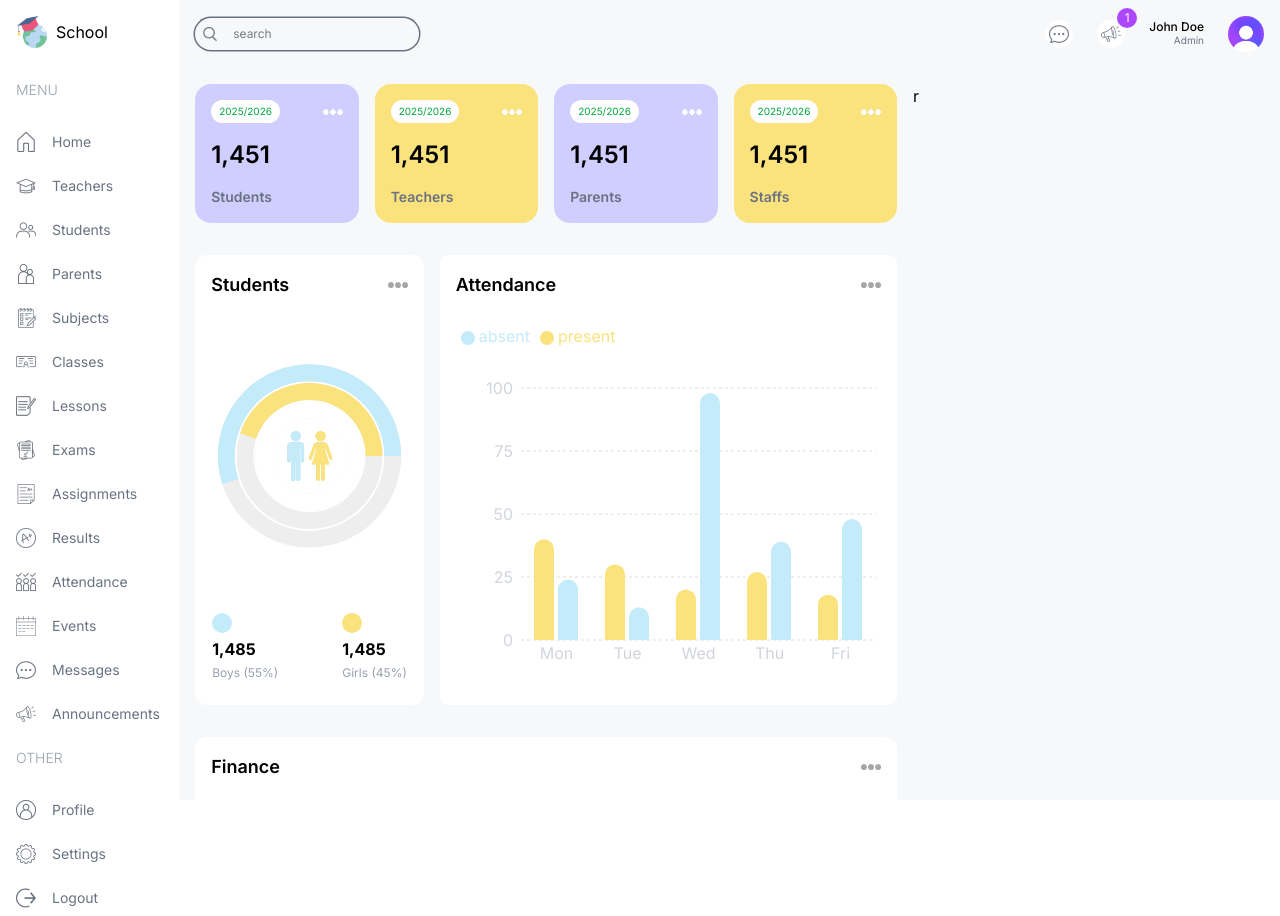
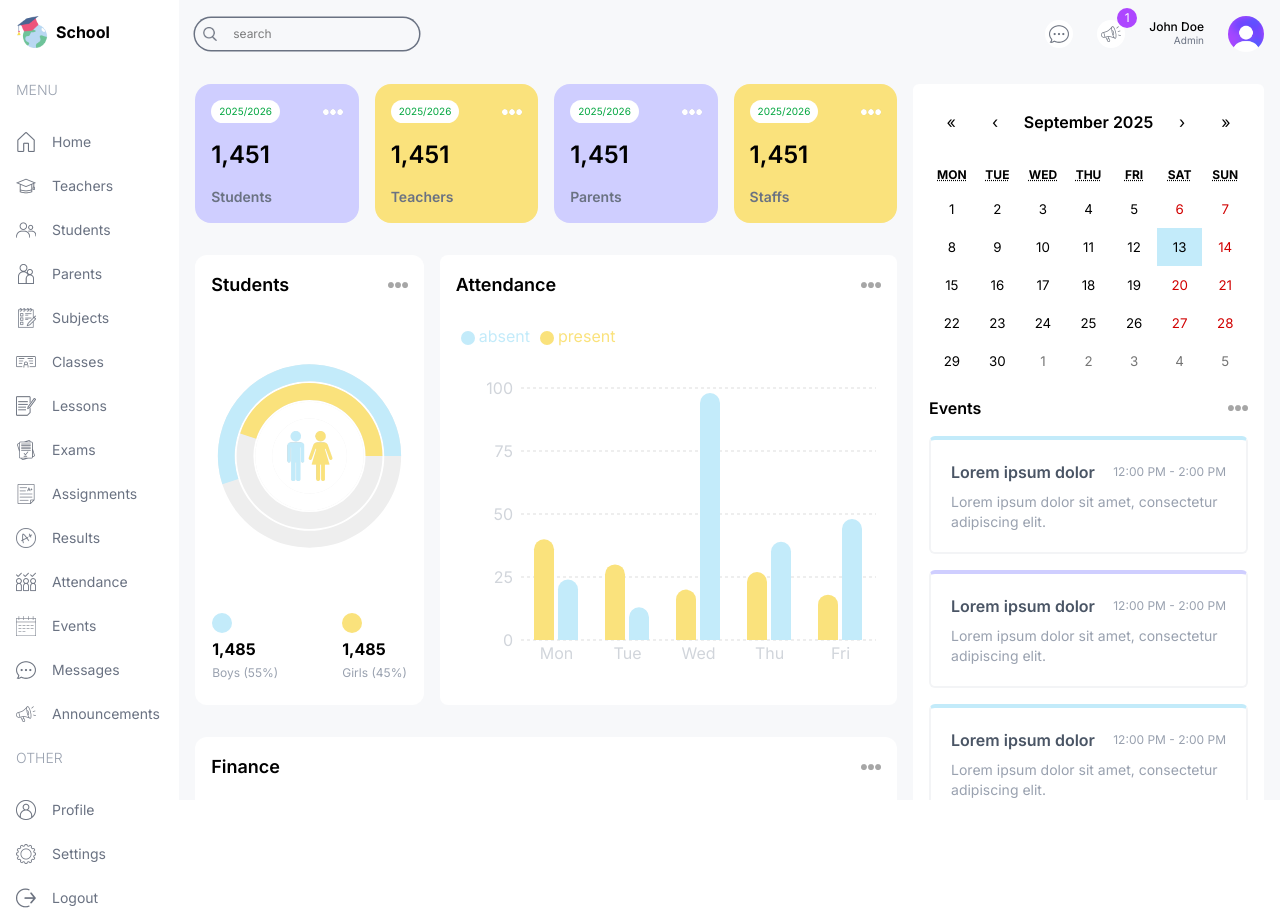
Before and after one commit to PULAK-SN/school-management, a Next.js app: page /admin in a window 1280 px wide. Built offline with nearby package versions, Linux system fonts and the light colour scheme.

Commit message:
Admin dashboard design (react calendar, Event and Announcement component)

```diff
--- a/app/(dashboard)/admin/page.tsx
+++ b/app/(dashboard)/admin/page.tsx
@@ -1,6 +1,8 @@
 import {
+  Announcements,
   AttendanceChart,
   CountChart,
+  EventCalendar,
   FinanceChart,
   UserCard,
 } from "@/components";
@@ -37,7 +39,10 @@ const AdminPage = () => {
       </div>
 
       {/* right */}
-      <div className="w-full lg:w-1/3">r</div>
+      <div className="w-full lg:w-1/3 flex flex-col gap-8">
+        <EventCalendar />
+        <Announcements />
+      </div>
     </div>
   );
 };
--- a/app/(dashboard)/layout.tsx
+++ b/app/(dashboard)/layout.tsx
@@ -16,7 +16,7 @@ export default function DashboardLayout({
           className="flex items-center justify-center lg:justify-start gap-2"
         >
           <Image src={"/logo.png"} alt="logo" height={32} width={32} />
-          <span className="hidden lg:block">School</span>
+          <span className="hidden lg:block font-bold">School</span>
         </Link>
         <Menu />
       </div>
--- a/app/globals.css
+++ b/app/globals.css
@@ -36,3 +36,17 @@ body {
   color: var(--foreground); */
   font-family: Arial, Helvetica, sans-serif;
 }
+
+.react-calendar {
+  width: 100% !important;
+  border: none !important;
+  font-family: Inter, sans-serif;
+}
+.react-calendar__navigation__label__labelText {
+  font-weight: 600;
+}
+
+.react-calendar__tile--active {
+  background-color: var(--sky) !important;
+  color: #000 !important;
+}
--- /dev/null
+++ b/components/announcements.tsx
@@ -0,0 +1,52 @@
+const Announcements = () => {
+  return (
+    <div className="bg-white p-4 rounded-md">
+      <div className="flex items-center justify-between">
+        <h1 className="text-xl font-semibold">Announcements</h1>
+        <span className="text-xs text-gray-400">View All</span>
+      </div>
+      <div className="flex flex-col gap-4 mt-4">
+        <div className="bg-skyLight p-4 rounded-md">
+          <div className="flex items-center justify-between">
+            <h2 className="font-medium">Lorem ipsum dolor sit amet.</h2>
+            <span className="text-xs rounded-md text-gray-400 px-1 py-1 bg-white">
+              2025-01-05
+            </span>
+          </div>
+          <p className="text-sm text-gray-400 mt-1">
+            Lorem, ipsum dolor sit amet consectetur adipisicing elit. Eaque
+            rerum molestias, ut quis cum quae veniam quisquam sed eum sequi!
+          </p>
+        </div>
+
+        <div className="bg-purpleLight p-4 rounded-md">
+          <div className="flex items-center justify-between">
+            <h2 className="font-medium">Lorem ipsum dolor sit amet.</h2>
+            <span className="text-xs rounded-md text-gray-400 px-1 py-1 bg-white">
+              2025-01-05
+            </span>
+          </div>
+          <p className="text-sm text-gray-400 mt-1">
+            Lorem, ipsum dolor sit amet consectetur adipisicing elit. Eaque
+            rerum molestias, ut quis cum quae veniam quisquam sed eum sequi!
+          </p>
+        </div>
+
+        <div className="bg-yellowLight p-4 rounded-md">
+          <div className="flex items-center justify-between">
+            <h2 className="font-medium">Lorem ipsum dolor sit amet.</h2>
+            <span className="text-xs rounded-md text-gray-400 px-1 py-1 bg-white">
+              2025-01-05
+            </span>
+          </div>
+          <p className="text-sm text-gray-400 mt-1">
+            Lorem, ipsum dolor sit amet consectetur adipisicing elit. Eaque
+            rerum molestias, ut quis cum quae veniam quisquam sed eum sequi!
+          </p>
+        </div>
+      </div>
+    </div>
+  );
+};
+
+export default Announcements;
--- /dev/null
+++ b/components/event-calendar.tsx
@@ -0,0 +1,41 @@
+"use client";
+
+import Image from "next/image";
+import { eventsData as events } from "@/constants";
+import { useState } from "react";
+import Calendar from "react-calendar";
+import "react-calendar/dist/Calendar.css";
+
+type ValuePiece = Date | null;
+type Value = ValuePiece | [ValuePiece, ValuePiece];
+
+const EventCalendar = () => {
+  const [value, onChange] = useState<Value>(new Date());
+
+  return (
+    <div className="bg-white p-4 rounded-md">
+      <Calendar onChange={onChange} value={value} />
+
+      <div className="flex items-center justify-between">
+        <h1 className="font-xl font-semibold my-4">Events</h1>
+        <Image src={"/moreDark.png"} alt="more" height={20} width={20} />
+      </div>
+      <div className="flex flex-col gap-4">
+        {events.map((event) => (
+          <div
+            className="p-5 rounded-md border-2 border-gray-100 border-t-4 odd:border-t-sky even:border-t-purple"
+            key={event.id}
+          >
+            <div className="flex items-center justify-between">
+              <h1 className="font-semibold text-gray-600">{event.title}</h1>
+              <span className="text-gray-400 text-xs">{event.time}</span>
+            </div>
+            <p className="mt-2 text-gray-400 text-sm">{event.description}</p>
+          </div>
+        ))}
+      </div>
+    </div>
+  );
+};
+
+export default EventCalendar;
--- a/components/index.ts
+++ b/components/index.ts
@@ -4,5 +4,16 @@ import UserCard from "./user-card";
 import CountChart from "./count-chart";
 import AttendanceChart from "./attendance-chart";
 import FinanceChart from "./finance-chart";
+import EventCalendar from "./event-calendar";
+import Announcements from "./announcements";
 
-export { Navbar, Menu, UserCard, CountChart, AttendanceChart, FinanceChart };
+export {
+  Navbar,
+  Menu,
+  UserCard,
+  CountChart,
+  AttendanceChart,
+  FinanceChart,
+  EventCalendar,
+  Announcements,
+};
--- a/constants/index.ts
+++ b/constants/index.ts
@@ -193,3 +193,24 @@ export const incomeData = [
     expence: 4300,
   },
 ];
+
+export const eventsData = [
+  {
+    id: 1,
+    title: "Lorem ipsum dolor",
+    time: "12:00 PM - 2:00 PM",
+    description: "Lorem ipsum dolor sit amet, consectetur adipiscing elit.",
+  },
+  {
+    id: 2,
+    title: "Lorem ipsum dolor",
+    time: "12:00 PM - 2:00 PM",
+    description: "Lorem ipsum dolor sit amet, consectetur adipiscing elit.",
+  },
+  {
+    id: 3,
+    title: "Lorem ipsum dolor",
+    time: "12:00 PM - 2:00 PM",
+    description: "Lorem ipsum dolor sit amet, consectetur adipiscing elit.",
+  },
+];
--- a/package.json
+++ b/package.json
@@ -11,6 +11,7 @@
   "dependencies": {
     "next": "15.5.3",
     "react": "19.1.0",
+    "react-calendar": "^6.0.0",
     "react-dom": "19.1.0",
     "recharts": "^3.2.0"
   },
```
Also changed, not shown: 1 other file (tests, documents, lock files or other folders).
